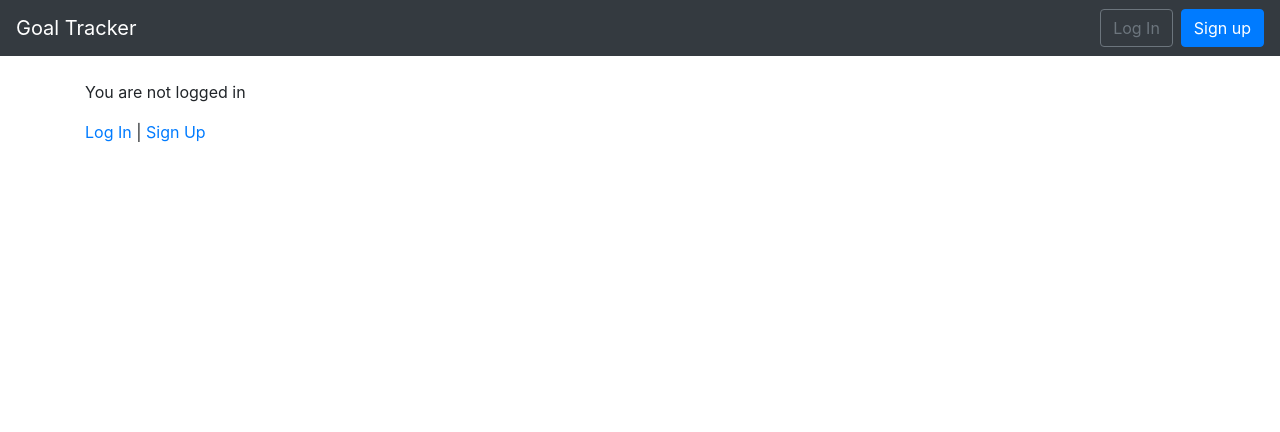
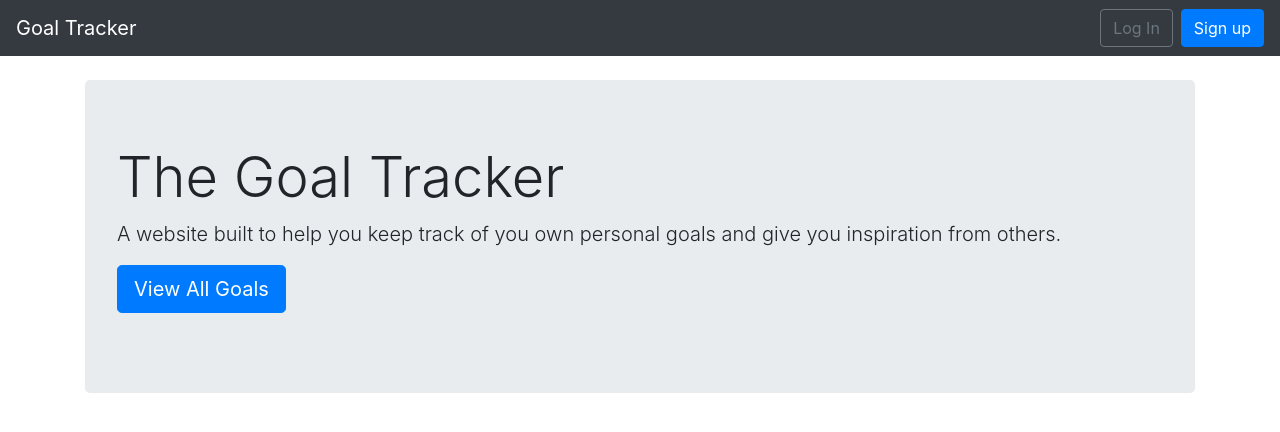
Before and after one commit to samtheclement/goaltracker, a Django app: page / in a window 1280 px wide. Shown: the top 432 px of the page. Run offline with Django 3.2, Linux system fonts and the light colour scheme; some libraries are stand-ins or nearby versions.

Commit message:
added goal create view and new homepage

```diff
--- a/goals/urls.py
+++ b/goals/urls.py
@@ -4,11 +4,13 @@ from .views import (
     GoalUpdateView,
     GoalDetailView,
     GoalDeleteView,
+    GoalCreateView,
 )
 
 urlpatterns = [
     path('<int:pk>/edit/', GoalUpdateView.as_view(), name='goal_edit'),
     path('<int:pk>/', GoalDetailView.as_view(), name='goal_detail'),
     path('<int:pk>/delete/', GoalDeleteView.as_view(), name='goal_delete'),
+    path('new/', GoalCreateView.as_view(), name='goal_new'),
     path('',GoalListView.as_view(), name='goal_list'),
 ]
--- a/templates/home.html
+++ b/templates/home.html
@@ -1,14 +1,13 @@
 {% extends 'base.html' %}
 
 {% block title %}HOME{% endblock title %}
-
 {% block content %}
-{% if user.is_authenticated %}
-  Hi {{ user.username }}!
-  <p><a href="{% url 'logout' %}">Log Out</a></p>
-{% else %}
-  <p>You are not logged in</p>
-  <a href="{% url 'login' %}">Log In</a> |
-  <a href="{% url 'signup' %}">Sign Up</a>
-{% endif %}
+<div class="jumbotron">
+  <h1 class="display-4">The Goal Tracker</h1>
+  <p class="lead">A website built to help you keep track of you own personal goals and give you inspiration from others.</p>
+  <p class="lead">
+      <a class="btn btn-primary btn-lg" href="{% url 'goal_list' %}"
+      role="button">View All Goals</a>
+    </p>
+</div>
 {% endblock content %}
```
Also changed, not shown: goals/views.py (+6 -1 lines), templates/goal_new.html (added, +8 -0 lines).
